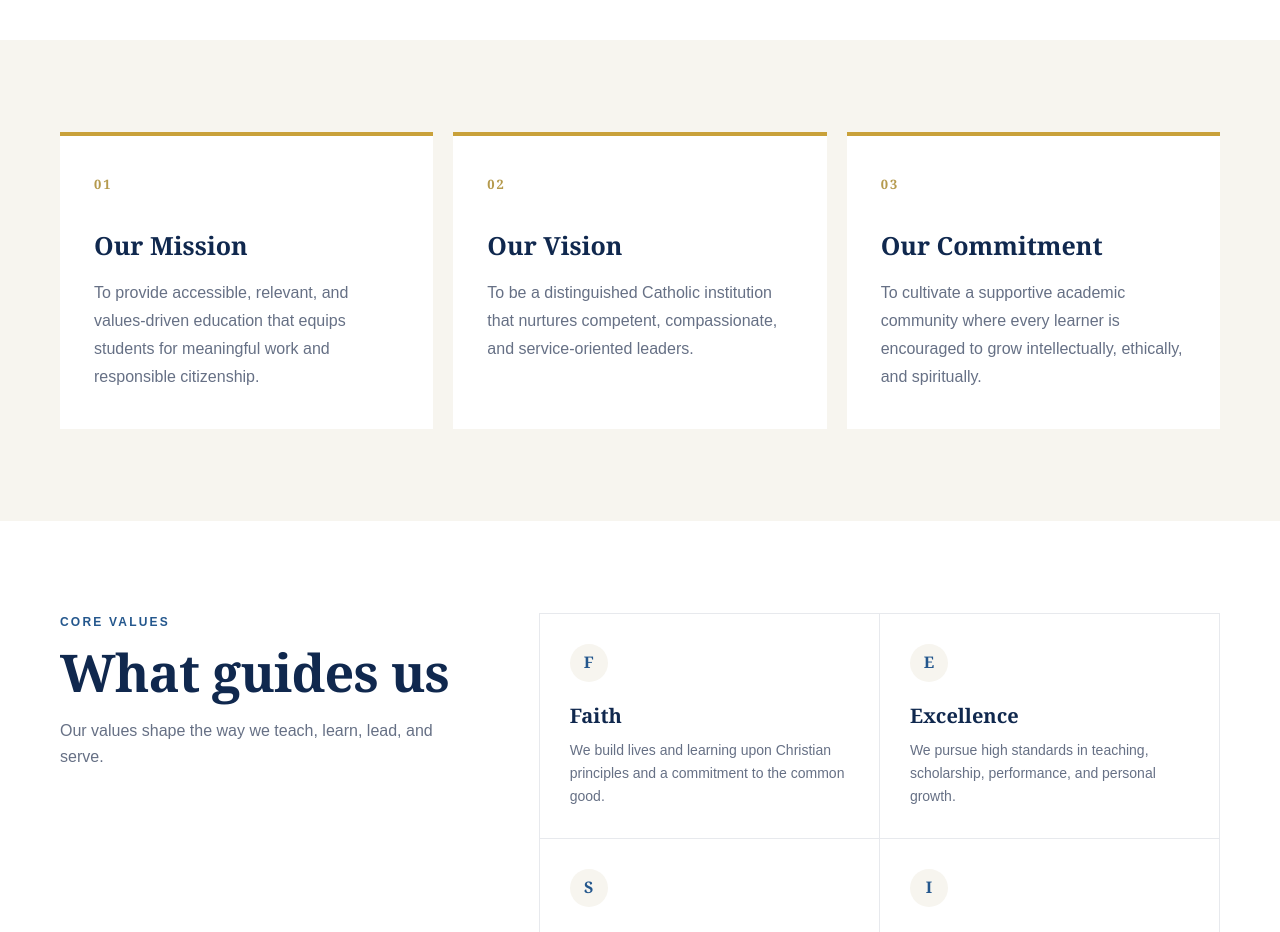
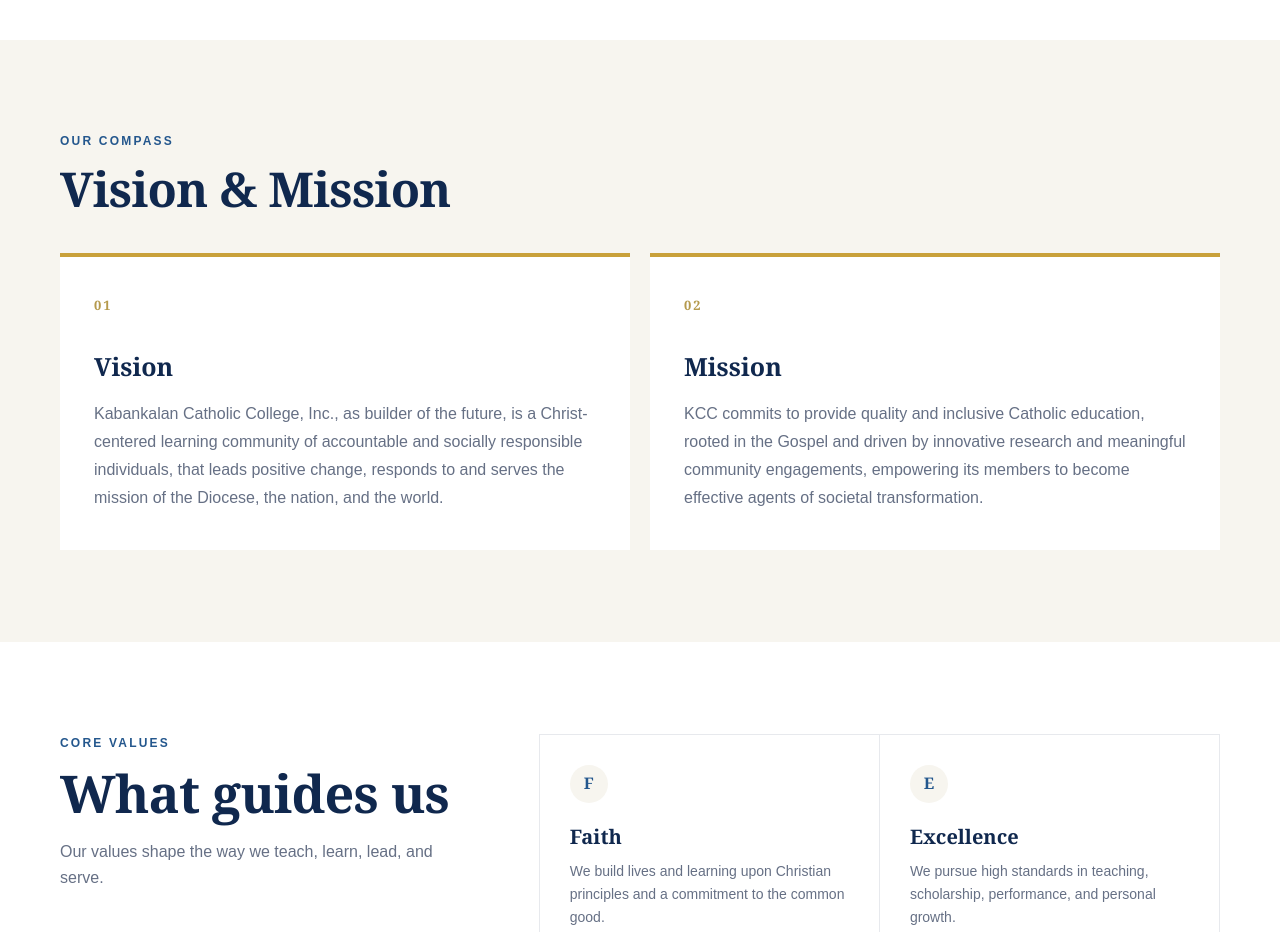
Before and after one commit to kringkring2/Idquila-Project-2, a plain HTML site: page about.html in a window 1280 px wide. Shown: the part 1080-2012 px from the top of the page. Drawn offline with Linux system fonts and the light colour scheme.

Commit message:
adding vision and mission

```diff
--- a/about.html
+++ b/about.html
@@ -204,9 +204,16 @@
     .identity {
       background: var(--cream);
     }
+    .identity-heading {
+      max-width: 700px;
+      margin-bottom: 38px;
+    }
+    .identity-heading h2 {
+      font-size: clamp(38px, 5vw, 48px);
+    }
     .identity-grid {
       display: grid;
-      grid-template-columns: repeat(3, 1fr);
+      grid-template-columns: repeat(2, 1fr);
       gap: 20px;
     }
     .identity-card {
@@ -444,22 +451,23 @@
     </section>
 
     <section class="identity">
-      <div class="container identity-grid">
+      <div class="container">
+        <div class="identity-heading">
+          <p class="kicker">Our Compass</p>
+          <h2>Vision &amp; Mission</h2>
+        </div>
+        <div class="identity-grid">
           <article class="identity-card">
             <span class="card-number">01</span>
-          <h3>Our Mission</h3>
-          <p>To provide accessible, relevant, and values-driven education that equips students for meaningful work and responsible citizenship.</p>
+            <h3>Vision</h3>
+            <p>Kabankalan Catholic College, Inc., as builder of the future, is a Christ-centered learning community of accountable and socially responsible individuals, that leads positive change, responds to and serves the mission of the Diocese, the nation, and the world.</p>
           </article>
           <article class="identity-card">
             <span class="card-number">02</span>
-          <h3>Our Vision</h3>
-          <p>To be a distinguished Catholic institution that nurtures competent, compassionate, and service-oriented leaders.</p>
+            <h3>Mission</h3>
+            <p>KCC commits to provide quality and inclusive Catholic education, rooted in the Gospel and driven by innovative research and meaningful community engagements, empowering its members to become effective agents of societal transformation.</p>
           </article>
-        <article class="identity-card">
-          <span class="card-number">03</span>
-          <h3>Our Commitment</h3>
-          <p>To cultivate a supportive academic community where every learner is encouraged to grow intellectually, ethically, and spiritually.</p>
-        </article>
+        </div>
       </div>
     </section>
 
```
Lines whose indentation alone changed are shown as unchanged.
